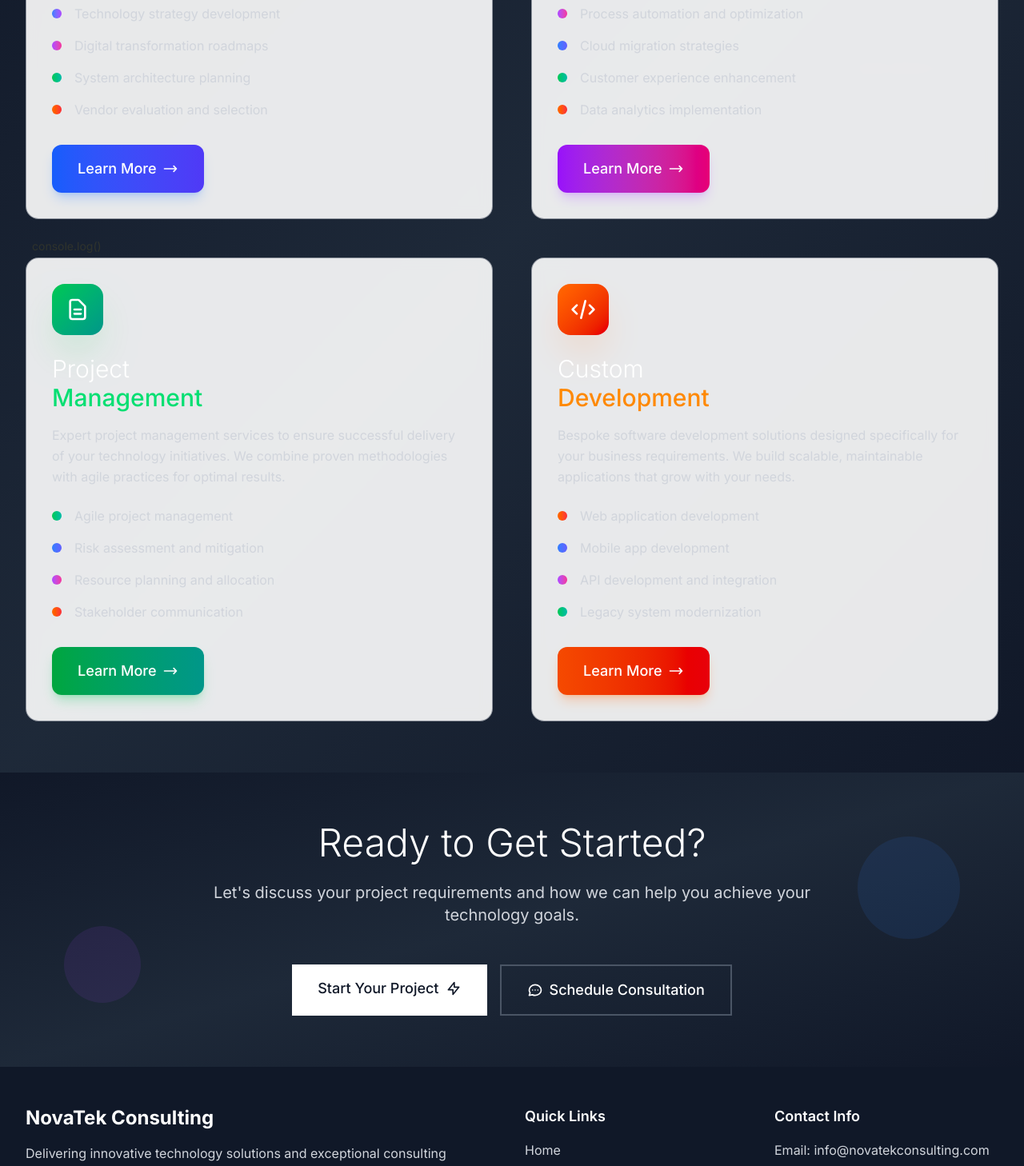
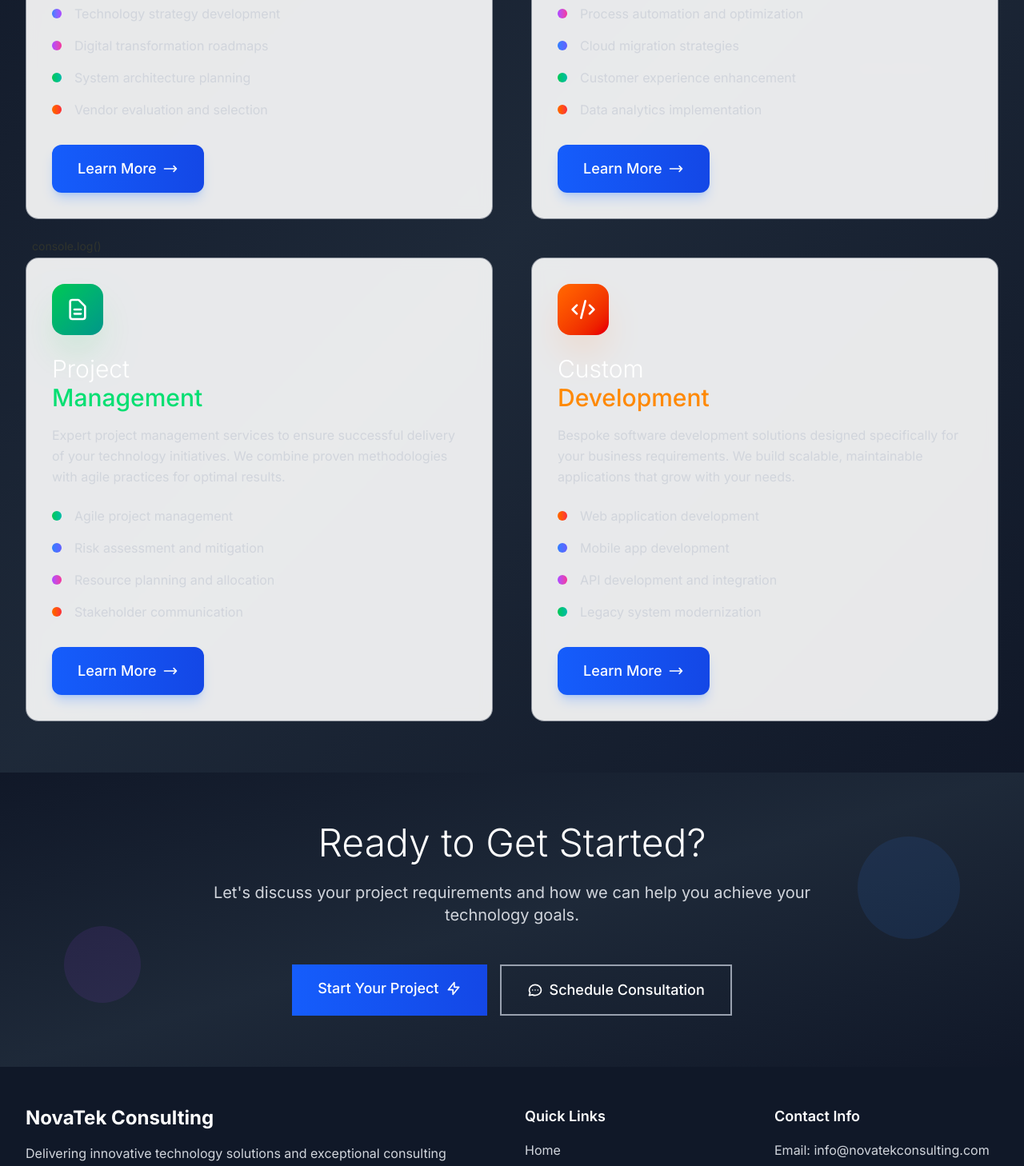
Before and after one commit to MorokaPrince/NovaTek, a Next.js app: page /services in a window 1280 px wide. Shown: the part 1086-2544 px from the top of the page at 80% size. Built offline with nearby package versions, Linux system fonts and the light colour scheme.

Commit message:
refactor: update button gradient colors for improved visual consistency on Home and Services pages

```diff
--- a/src/app/page.tsx
+++ b/src/app/page.tsx
@@ -59,7 +59,7 @@ const HomePage: React.FC = () => {
 
             {/* CTA Buttons */}
             <div className="flex flex-col sm:flex-row gap-4 justify-center items-center animate-fade-in-up animate-delay-800">
-              <a href="https://wa.me/27794484159?text=Hello, I'm interested in your services." target="_blank" rel="noopener noreferrer" className="group bg-blue-600 text-white px-8 py-4 text-lg font-medium hover:bg-blue-700 transition-all duration-300 rounded-lg shadow-lg hover:shadow-xl hover-lift">
+              <a href="https://wa.me/27794484159?text=Hello, I'm interested in your services." target="_blank" rel="noopener noreferrer" className="group bg-gradient-to-r from-blue-600 to-blue-700 text-white px-8 py-4 text-lg font-medium hover:from-blue-700 hover:to-blue-800 transition-all duration-300 rounded-lg shadow-lg hover:shadow-xl hover-lift">
                 <span className="flex items-center">
                   Get Started
                   <svg className="w-5 h-5 ml-3 group-hover:translate-x-1 transition-transform duration-300" fill="none" stroke="currentColor" viewBox="0 0 24 24">
@@ -67,7 +67,7 @@ const HomePage: React.FC = () => {
                   </svg>
                 </span>
               </a>
-              <button className="group border-2 border-gray-400 text-white px-8 py-4 text-lg font-medium hover:bg-white/10 transition-all duration-300 rounded-lg hover-lift">
+              <button className="group border-2 border-gray-400 text-white px-8 py-4 text-lg font-medium hover:bg-gray-400/10 transition-all duration-300 rounded-lg hover-lift">
                 <span className="flex items-center">
                   Learn More
                   <svg className="w-5 h-5 ml-3" fill="none" stroke="currentColor" viewBox="0 0 24 24">
@@ -407,7 +407,7 @@ const HomePage: React.FC = () => {
             Let&apos;s discuss how we can help you achieve your technology goals and drive sustainable growth.
           </p>
           <div className="flex flex-col sm:flex-row gap-4 justify-center animate-fade-in-up">
-            <a href="https://wa.me/27794484159?text=Hello, I'm interested in your services." target="_blank" rel="noopener noreferrer" className="group relative bg-white text-gray-900 px-10 py-5 text-lg font-medium hover:bg-gray-100 transition-all duration-500 hover-lift rounded-xl shadow-2xl overflow-hidden">
+            <a href="https://wa.me/27794484159?text=Hello, I'm interested in your services." target="_blank" rel="noopener noreferrer" className="group relative bg-gradient-to-r from-blue-600 to-blue-700 text-white px-10 py-5 text-lg font-medium hover:from-blue-700 hover:to-blue-800 transition-all duration-500 hover-lift rounded-xl shadow-2xl overflow-hidden">
               <div className="absolute inset-0 bg-gradient-to-r from-blue-600/10 to-purple-600/10 opacity-0 group-hover:opacity-100 transition-opacity duration-500"></div>
               <span className="relative flex items-center">
                 Get In Touch
@@ -416,7 +416,7 @@ const HomePage: React.FC = () => {
                 </svg>
               </span>
             </a>
-            <button className="group relative border-2 border-gray-600 text-white px-10 py-5 text-lg font-medium hover:bg-gray-800 hover:border-gray-500 transition-all duration-500 hover-lift rounded-xl overflow-hidden">
+            <button className="group relative border-2 border-gray-400 text-white px-10 py-5 text-lg font-medium hover:bg-gray-400/10 hover:border-gray-300 transition-all duration-500 hover-lift rounded-xl overflow-hidden">
               <div className="absolute inset-0 bg-gradient-to-r from-gray-800 to-gray-700 opacity-0 group-hover:opacity-100 transition-opacity duration-500"></div>
               <span className="relative flex items-center">
                 <svg className="w-5 h-5 mr-3 group-hover:rotate-12 transition-transform duration-300" fill="none" stroke="currentColor" viewBox="0 0 24 24">
--- a/src/app/services/page.tsx
+++ b/src/app/services/page.tsx
@@ -106,7 +106,7 @@ const ServicesPage: React.FC = () => {
                   </div>
                 </div>
 
-                <button className="group bg-gradient-to-r from-blue-600 to-indigo-600 text-white px-8 py-4 text-lg font-medium hover:from-blue-700 hover:to-indigo-700 transition-all duration-300 hover-lift rounded-xl shadow-lg shadow-blue-500/25">
+                <button className="group bg-gradient-to-r from-blue-600 to-blue-700 text-white px-8 py-4 text-lg font-medium hover:from-blue-700 hover:to-blue-800 transition-all duration-300 hover-lift rounded-xl shadow-lg shadow-blue-500/25">
                   <span className="flex items-center">
                     Learn More
                     <svg className="w-5 h-5 ml-2 group-hover:translate-x-1 transition-transform duration-300" fill="none" stroke="currentColor" viewBox="0 0 24 24">
@@ -157,7 +157,7 @@ const ServicesPage: React.FC = () => {
                   </div>
                 </div>
 
-                <button className="group bg-gradient-to-r from-purple-600 to-pink-600 text-white px-8 py-4 text-lg font-medium hover:from-purple-700 hover:to-pink-700 transition-all duration-300 hover-lift rounded-xl shadow-lg shadow-purple-500/25">
+                <button className="group bg-gradient-to-r from-blue-600 to-blue-700 text-white px-8 py-4 text-lg font-medium hover:from-blue-700 hover:to-blue-800 transition-all duration-300 hover-lift rounded-xl shadow-lg shadow-blue-500/25">
                   <span className="flex items-center">
                     Learn More
                     <svg className="w-5 h-5 ml-2 group-hover:translate-x-1 transition-transform duration-300" fill="none" stroke="currentColor" viewBox="0 0 24 24">
@@ -208,7 +208,7 @@ const ServicesPage: React.FC = () => {
                   </div>
                 </div>
 
-                <button className="group bg-gradient-to-r from-green-600 to-teal-600 text-white px-8 py-4 text-lg font-medium hover:from-green-700 hover:to-teal-700 transition-all duration-300 hover-lift rounded-xl shadow-lg shadow-green-500/25">
+                <button className="group bg-gradient-to-r from-blue-600 to-blue-700 text-white px-8 py-4 text-lg font-medium hover:from-blue-700 hover:to-blue-800 transition-all duration-300 hover-lift rounded-xl shadow-lg shadow-blue-500/25">
                   <span className="flex items-center">
                     Learn More
                     <svg className="w-5 h-5 ml-2 group-hover:translate-x-1 transition-transform duration-300" fill="none" stroke="currentColor" viewBox="0 0 24 24">
@@ -259,7 +259,7 @@ const ServicesPage: React.FC = () => {
                   </div>
                 </div>
 
-                <button className="group bg-gradient-to-r from-orange-600 to-red-600 text-white px-8 py-4 text-lg font-medium hover:from-orange-700 hover:to-red-700 transition-all duration-300 hover-lift rounded-xl shadow-lg shadow-orange-500/25">
+                <button className="group bg-gradient-to-r from-blue-600 to-blue-700 text-white px-8 py-4 text-lg font-medium hover:from-blue-700 hover:to-blue-800 transition-all duration-300 hover-lift rounded-xl shadow-lg shadow-blue-500/25">
                   <span className="flex items-center">
                     Learn More
                     <svg className="w-5 h-5 ml-2 group-hover:translate-x-1 transition-transform duration-300" fill="none" stroke="currentColor" viewBox="0 0 24 24">
@@ -290,7 +290,7 @@ const ServicesPage: React.FC = () => {
             Let&apos;s discuss your project requirements and how we can help you achieve your technology goals.
           </p>
           <div className="flex flex-col sm:flex-row gap-4 justify-center animate-fade-in-up">
-            <a href="https://wa.me/27794484159?text=Hello, I'm interested in your services." target="_blank" rel="noopener noreferrer" className="group bg-white text-gray-900 px-8 py-4 text-lg font-medium hover:bg-gray-100 transition-all duration-300 hover-lift">
+            <a href="https://wa.me/27794484159?text=Hello, I'm interested in your services." target="_blank" rel="noopener noreferrer" className="group bg-gradient-to-r from-blue-600 to-blue-700 text-white px-8 py-4 text-lg font-medium hover:from-blue-700 hover:to-blue-800 transition-all duration-300 hover-lift">
               <span className="flex items-center">
                 Start Your Project
                 <svg className="w-5 h-5 ml-2 group-hover:translate-x-1 transition-transform duration-300" fill="none" stroke="currentColor" viewBox="0 0 24 24">
@@ -298,7 +298,7 @@ const ServicesPage: React.FC = () => {
                 </svg>
               </span>
             </a>
-            <button className="group border-2 border-gray-600 text-white px-8 py-4 text-lg font-medium hover:bg-gray-800 hover:border-gray-500 transition-all duration-300 hover-lift">
+            <button className="group border-2 border-gray-400 text-white px-8 py-4 text-lg font-medium hover:bg-gray-400/10 hover:border-gray-300 transition-all duration-300 hover-lift">
               <span className="flex items-center">
                 <svg className="w-5 h-5 mr-2 group-hover:rotate-12 transition-transform duration-300" fill="none" stroke="currentColor" viewBox="0 0 24 24">
                   <path strokeLinecap="round" strokeLinejoin="round" strokeWidth={2} d="M8 12h.01M12 12h.01M16 12h.01M21 12c0 4.418-4.03 8-9 8a9.863 9.863 0 01-4.255-.949L3 20l1.395-3.72C3.512 15.042 3 13.574 3 12c0-4.418 4.03-8 9-8s9 3.582 9 8z" />
```
